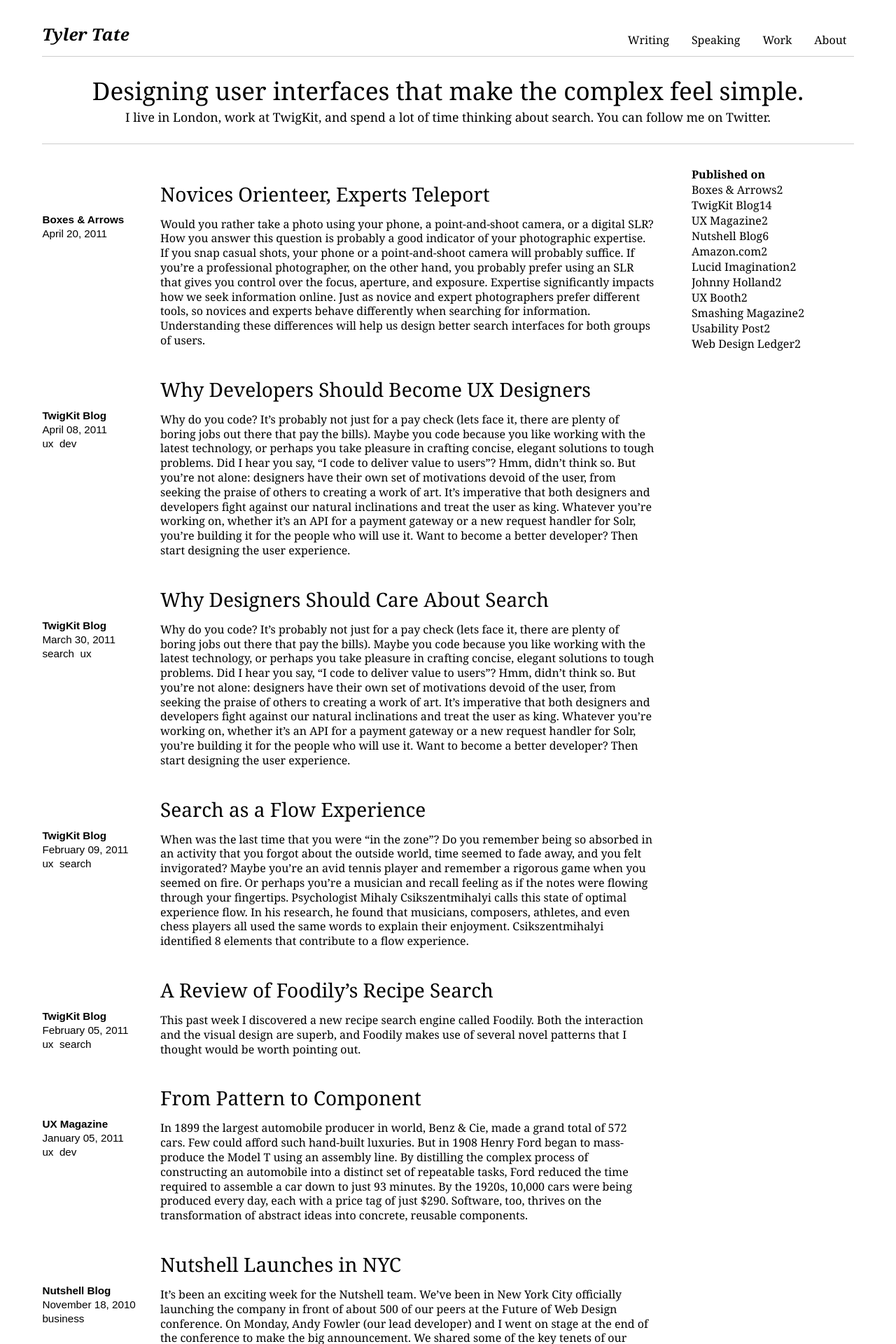
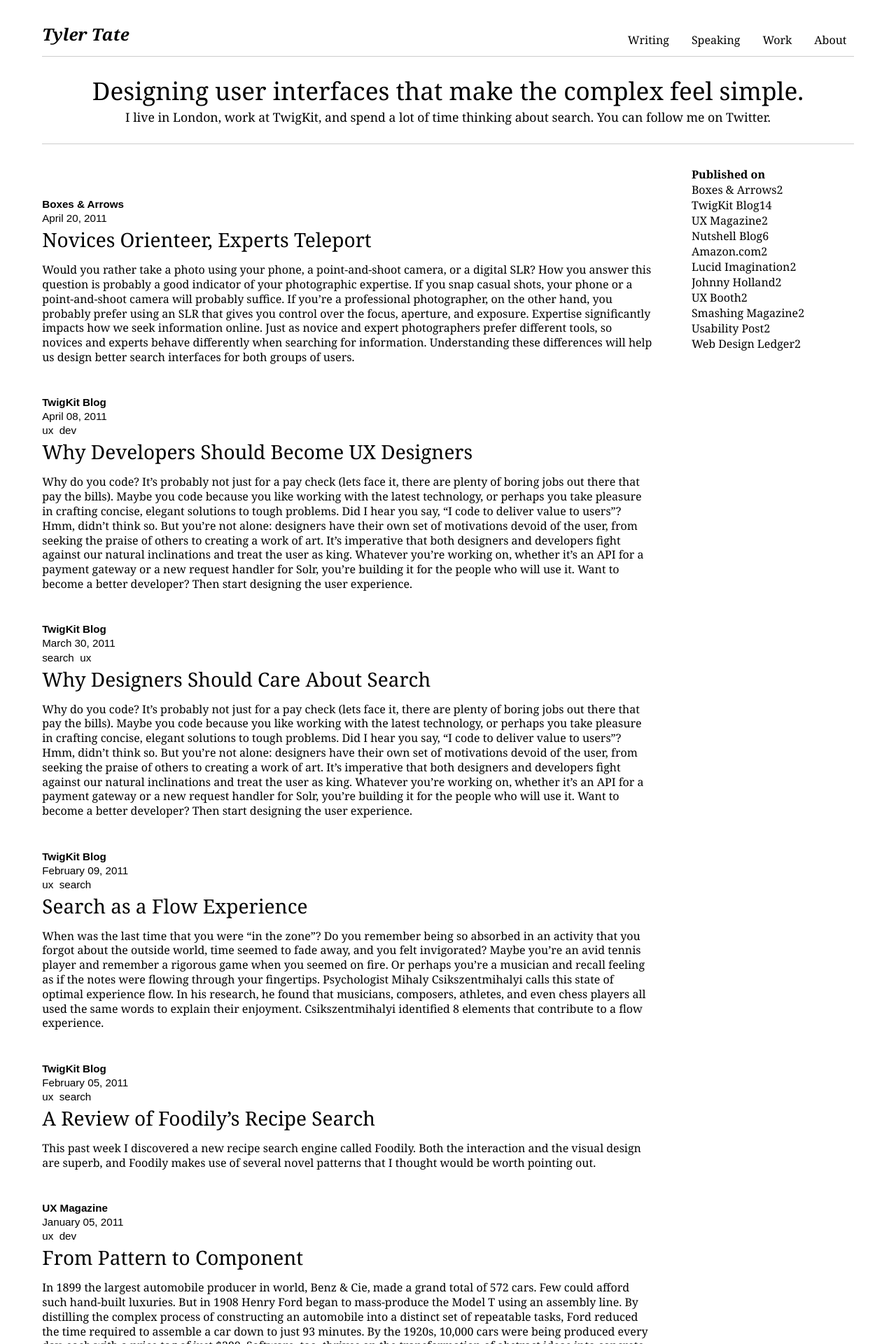
Before and after one commit to SeriouslyInc/tylertate, a Jekyll site: the page built from index.html, in a window 1280 px wide. Shown: the top 1920 px of the page at 70% size. Built offline with Jekyll 4.4.1, drawn with Linux system fonts in a browser that asks for light colours; nearby versions of some CDN libraries; some of the changed text lies outside the part shown.

Commit message:
Simplifying

```diff
--- a/_includes/head.html
+++ b/_includes/head.html
@@ -2,5 +2,4 @@
 <!--[if lt IE 9]><script src="http://html5shiv.googlecode.com/svn/trunk/html5.js"></script><![endif]-->
 
 <script src="https://ajax.googleapis.com/ajax/libs/jquery/1.6.0/jquery.min.js" type="text/javascript"></script>
-<script src="{{ site.url }}/resources/js/jquery.quicksand.js" type="text/javascript" charset="utf-8"></script>
 <script src="{{ site.url }}/resources/js/filter.js" type="text/javascript"></script>
--- a/index.html
+++ b/index.html
@@ -41,7 +41,7 @@ bodyId: home
 	</section>
 </section>
 
-<section id="speaking">
+<section id="speaking" style="display: none;">
 	<section id="upcoming">
 		<h2>Upcoming Events</h2>
 		{% for event in site.categories.events %}
--- a/resources/css/main.css
+++ b/resources/css/main.css
@@ -109,18 +109,10 @@ section#writing section#articles {
   _display: inline;
 }
 section#writing section#articles article {
-  overflow: hidden;
-  width: 102.27272727272727%;
-  margin: 0 -1.1363636363636365%;
   margin-top: 1.25em;
   margin-bottom: 1.25em;
 }
 section#writing section#articles article header {
-  overflow: hidden;
-  float: left;
-  width: 15.909090909090908%;
-  margin: 0 1.1363636363636365%;
-  _display: inline;
   margin-top: 3em;
   font-family: sans-serif;
   font-size: 0.95em;
@@ -134,13 +126,6 @@ section#writing section#articles article header h3 a {
 }
 section#writing section#articles article header p {
   margin: 0.2em 0;
-}
-section#writing section#articles article section {
-  overflow: hidden;
-  float: left;
-  width: 79.54545454545455%;
-  margin: 0 1.1363636363636365%;
-  _display: inline;
 }
 section#writing section#articles article section h2 {
   margin-bottom: 0.5em;
--- a/resources/css/main.less
+++ b/resources/css/main.less
@@ -104,12 +104,10 @@ section#writing {
 		.grid(11);
 
 		article {
-			.row(11);
 			margin-top: 1.25em;
 			margin-bottom: 1.25em;
 
 			header {
-				.grid(2,11);
 				margin-top: 3em;
 				font-family: sans-serif;
 				font-size: 0.95em;
@@ -127,7 +125,6 @@ section#writing {
 				}
 			}
 			section {
-				.grid(9,11);
 
 				h2 {
 					margin-bottom: 0.5em;
--- a/resources/js/filter.js
+++ b/resources/js/filter.js
@@ -22,5 +22,8 @@ $(document).ready(function() {
 		}
 	}
 
+	$("#writing aside ul#publisher li").click( function() {
+		var publisher = $(this).attr('data-publisher');
+	});
 
 });
```
Also changed, not shown: 1 other file.
